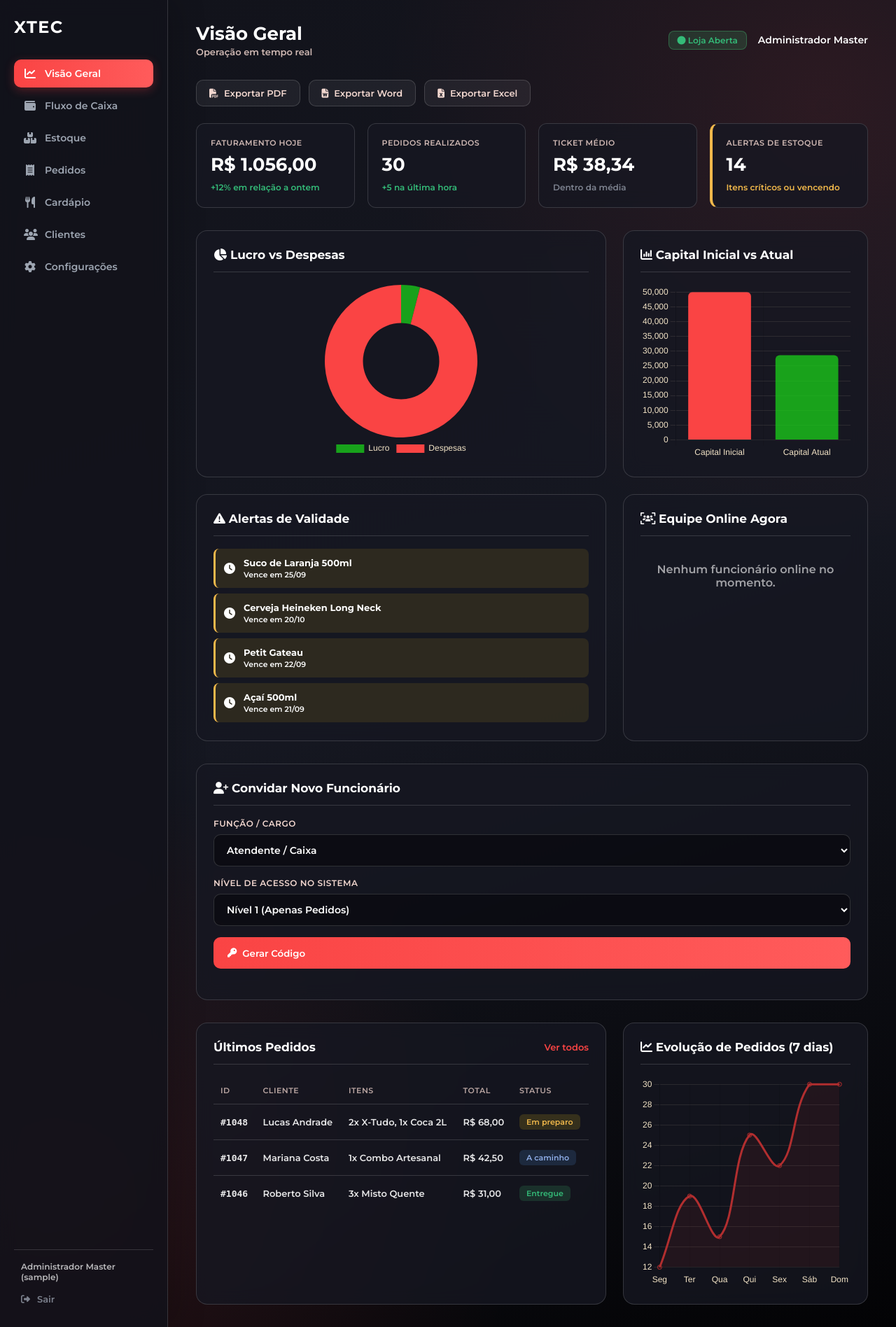
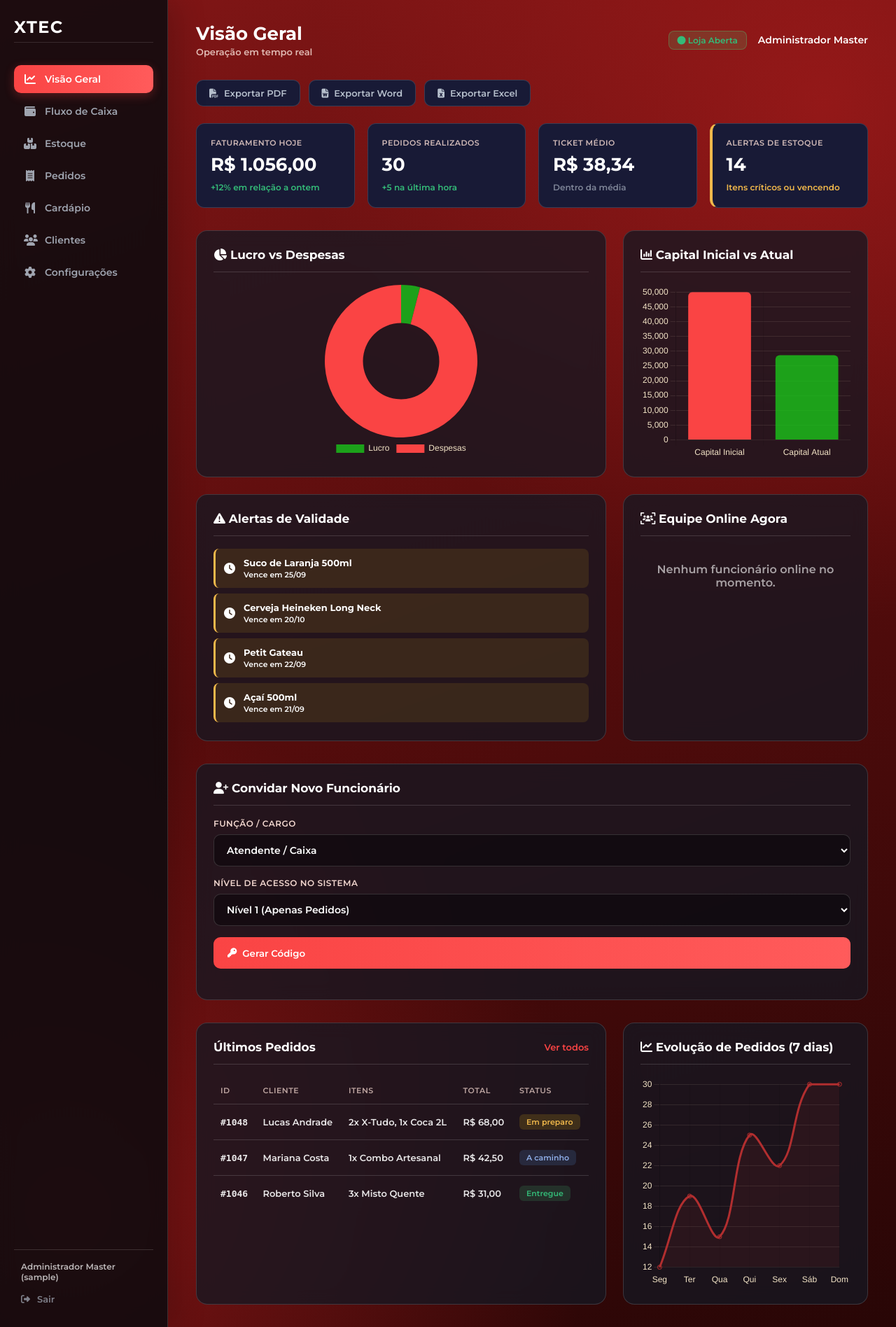
Before and after one commit to Leo300609/TCC_2026_Sistema_Restaurantes, a PHP site: page /frontend/dashboard.php in a window 1280 px wide. Shown: the whole page at 70% size. Run offline with PHP 8.4, Linux system fonts and the light colour scheme; a user stored in the database is signed in; data comes from the database, SQL or seed files in the repository.

Commit message:
style: update sidebar background color and enhance hover effects; adjust card metrics styling

```diff
--- a/frontend/css/dashboard.css
+++ b/frontend/css/dashboard.css
@@ -9,7 +9,7 @@
   --efeito: rgba(27, 199, 27, 0.795);
   --bg-base: #090b0f;
   --bg-deep: #030305;
-  --bg-sidebar: rgba(18, 19, 27, 0.84);
+  --bg-sidebar: rgba(10, 11, 15, 0.84);
   --bg-card: rgba(22, 24, 34, 0.78);
   --bg-input: rgba(3, 3, 5, 0.46);
   --text-main: #ffffff;
@@ -35,13 +35,13 @@
   max-height: 100vh !important;
   overflow: hidden !important;
   background:
-    radial-gradient(circle at 8% 92%, rgba(250, 68, 68, 0.12), transparent 30%),
-    radial-gradient(circle at 92% 8%, rgba(250, 68, 68, 0.1), transparent 30%),
+    radial-gradient(circle at 8% 92%, rgba(180, 30, 30, 0.55), transparent 35%),
+    radial-gradient(circle at 92% 8%, rgba(180, 30, 30, 0.55), transparent 35%),
     linear-gradient(
       160deg,
-      rgba(18, 19, 27, 0.98) 0%,
-      rgba(22, 24, 34, 0.98) 50%,
-      rgb(3, 3, 5) 100%
+      rgb(130, 22, 22) 0%,
+      rgb(85, 12, 12) 50%,
+      rgb(40, 6, 6) 100%
     );
   background-attachment: fixed;
   color: var(--text-main);
@@ -69,6 +69,7 @@
   flex-direction: column;
   justify-content: space-between;
   padding: 24px 20px;
+
 }
 
 .sidebar-header {
@@ -80,12 +81,15 @@
   font-size: 24px;
   font-weight: 700;
   letter-spacing: 1.5px;
+  border-bottom: 1px solid rgba(184, 181, 181, 0.185);
+  padding-bottom: 7px;
 }
 
 .sidebar-nav {
   display: flex;
   flex-direction: column;
   gap: 6px;
+
 }
 
 .nav-item {
@@ -110,6 +114,7 @@
 .nav-item:hover {
   background: rgba(250, 68, 68, 0.12);
   color: var(--text-soft);
+  transform: translateX(5px);
 }
 
 .nav-item.active {
--- a/frontend/css/visao_geral.css
+++ b/frontend/css/visao_geral.css
@@ -57,17 +57,22 @@
   grid-template-columns: repeat(auto-fit, minmax(210px, 1fr));
   gap: 18px;
   margin-bottom: 32px;
+
 }
 
 .card-metrica {
-  background: var(--bg-card);
+  background-color: rgb(24, 26, 54);
   border: 1px solid var(--border-cor);
   border-radius: 12px;
   padding: 20px;
   backdrop-filter: blur(12px);
   -webkit-backdrop-filter: blur(12px);
+  transition: 0.5s;
 }
 
+.card-metrica:hover {
+padding: 22px;
+}
 .card-metrica.alerta-box {
   border-left: 4px solid #f0b84b;
 }
@@ -379,7 +384,7 @@
   border-radius: 10px;
   border: 1px solid var(--border-cor);
   background: rgba(255, 255, 255, 0.06);
-  color: var(--text-soft);
+  color: #b6bfcc;
   font-size: 13px;
   font-weight: 600;
   cursor: pointer;
@@ -387,8 +392,9 @@
   display: flex;
   align-items: center;
   gap: 8px;
-  transition: all 1s;
+  transition: all 0.2s;
   font-family: "Montserrat", sans-serif;
+  background-color: rgb(24, 26, 54);
 }
 
 .btn-export:hover {
@@ -404,7 +410,7 @@
 }
 
 .btn-export.word:hover {
-  background: blue;
+  background: rgb(54, 54, 216);
   transform: translateY(-2px);
 }
 
```
